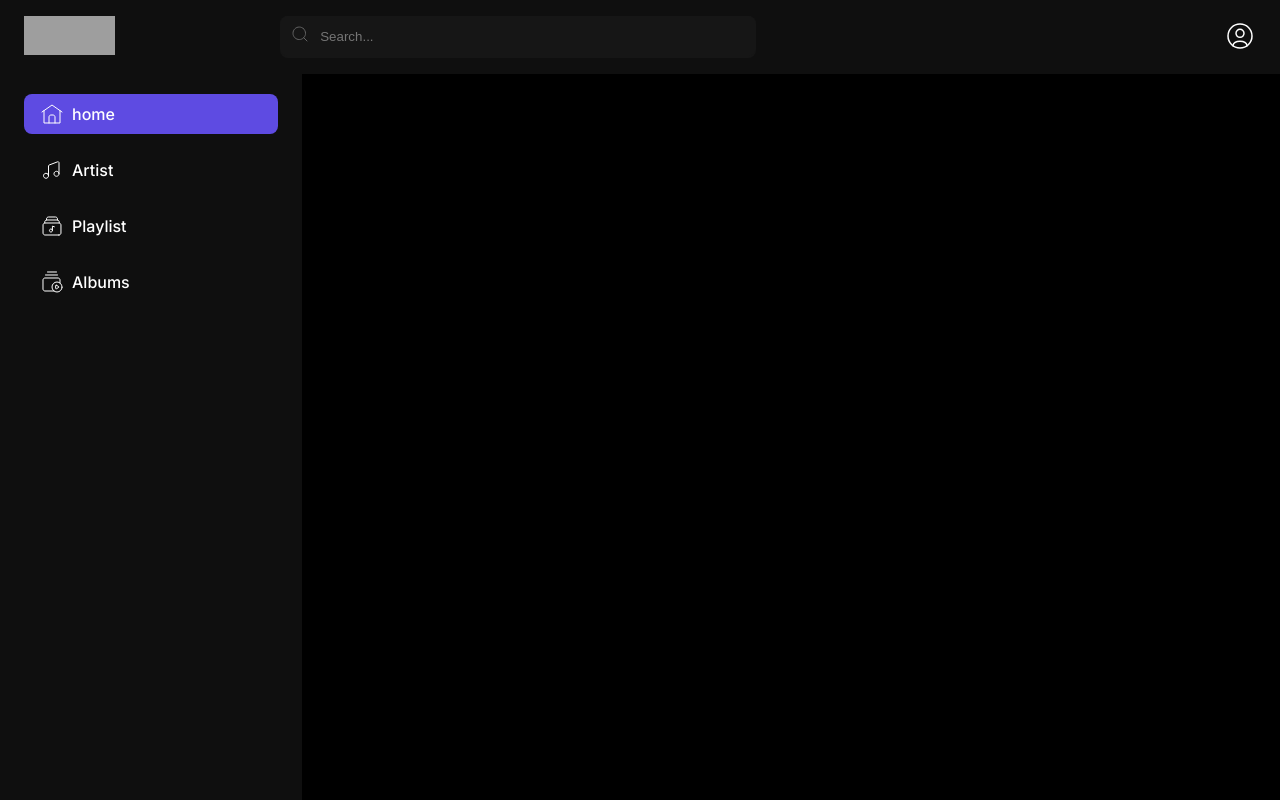
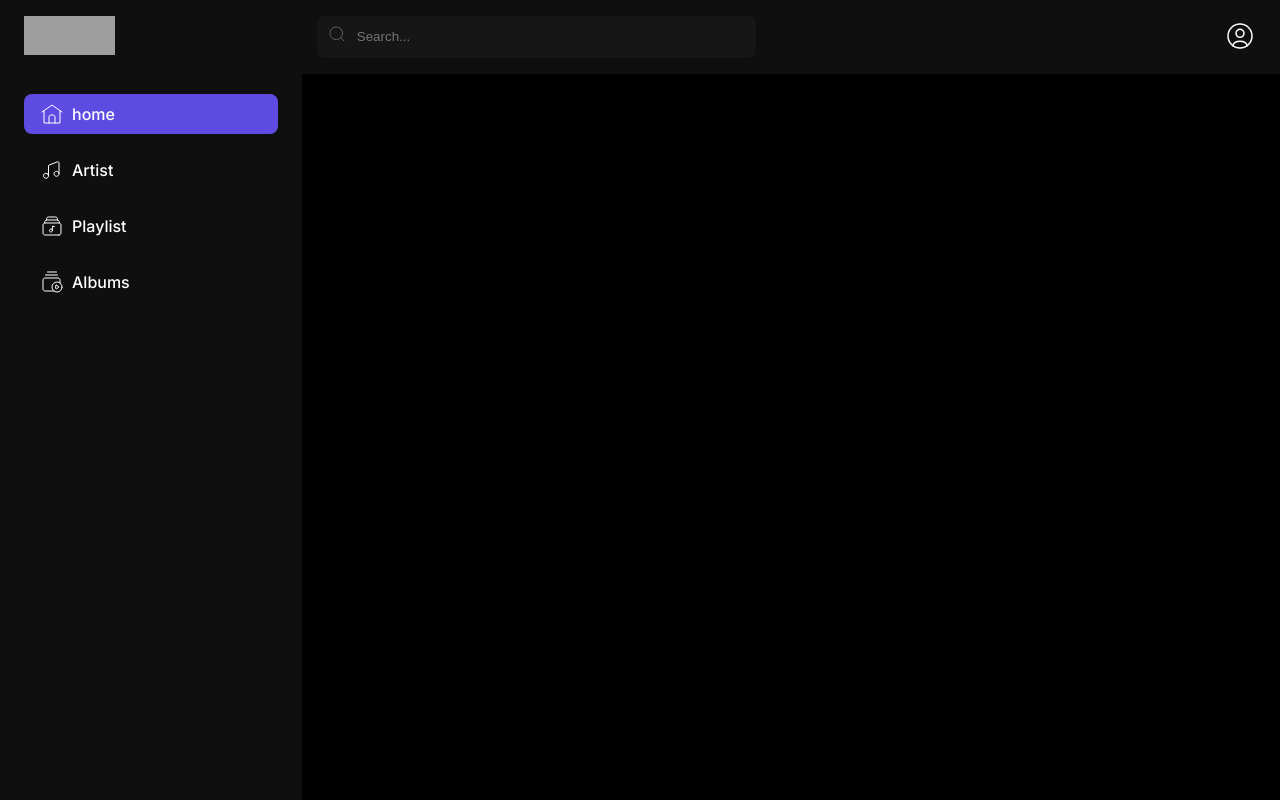
Before and after one commit to blueibell3/vibe-front, a Next.js app: page / in a window 1280 px wide. Shown: the top 800 px of the page. Built offline with nearby package versions, Linux system fonts and the light colour scheme; grey boxes are pictures that could not be loaded.

Commit message:
uptade css

```diff
--- a/app/Components/Header/Header.module.scss
+++ b/app/Components/Header/Header.module.scss
@@ -41,7 +41,7 @@
 .searchContainer {
     display: flex;
     position: relative;
-    width: 65%;
+    width:60%;
 }
 
 .icon {
```
